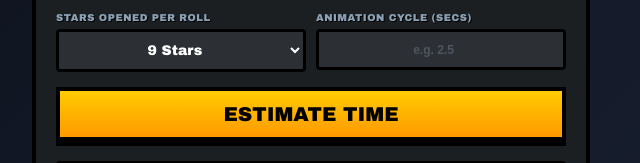
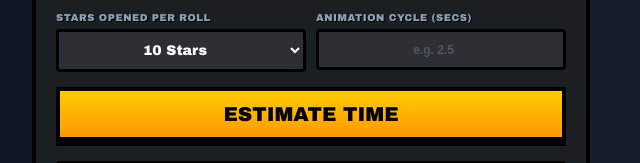
Before and after one commit to GoatedWisp/Anime-Warriors-III-Calculator-Updated-, a plain HTML site: page index.html in a window 1280 px wide. Both pictures are taken after a click on the button "TIME ESTIMATOR". Shown: the part 342-505 px from the top of the page, 329-969 px from the left. Drawn offline with Linux system fonts and the light colour scheme.

Commit message:
Update index.html

```diff
--- a/index.html
+++ b/index.html
@@ -362,7 +362,8 @@
                             <option value="6">6 Stars</option>
                             <option value="7">7 Stars</option>
                             <option value="8">8 Stars</option>
-                            <option value="9" selected>9 Stars</option>
+                            <option value="9">9 Stars</option>
+                            <option value="10" selected>10 Stars</option>
                         </select>
                     </div>
                     <div class="form-group">
@@ -465,13 +466,9 @@
                 return;
             }
 
-            // 1. Calculate how many individual batch animation cycles are required
             let totalCycles = Math.ceil(totalStars / batchSize);
-
-            // 2. Map cycles back to real-time clock seconds
             let totalSeconds = Math.ceil(totalCycles * cycleSeconds);
 
-            // 3. Destructure seconds across full day blocks
             let days = Math.floor(totalSeconds / 86400);
             totalSeconds %= 86400;
             let hours = Math.floor(totalSeconds / 3600);
```
